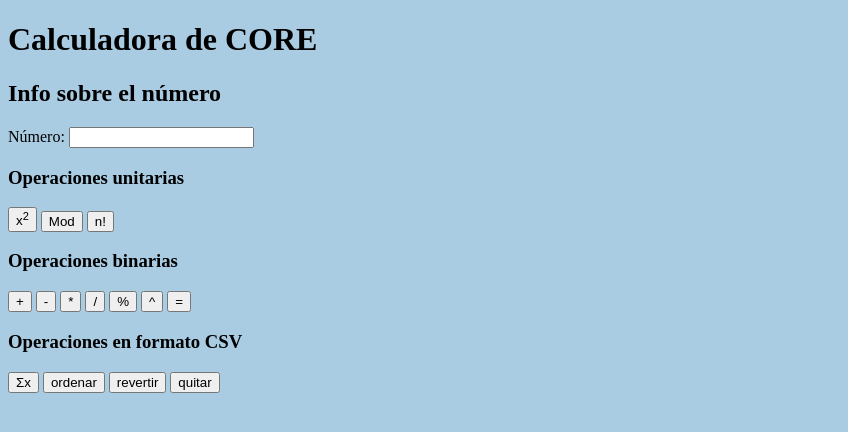
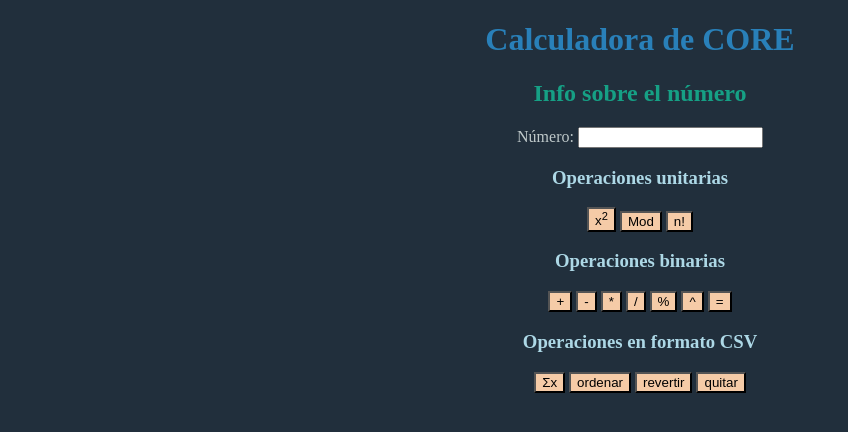
Before and after one commit to PabloAlvarez-ops/Practica_3_PMW, a website: page index.html in a window 1280 px wide. Shown: the whole page, without its empty margins (0-848 px from the left). Drawn offline with Linux system fonts and the light colour scheme.

Commit message:
Añadido el estilo. Versión final

```diff
--- a/index.html
+++ b/index.html
@@ -9,25 +9,25 @@
 </head>
 
 <body>
-  <div>
+  <div align="center">
   <h1>Calculadora de CORE</h1>
-  <h2 id="info" class="grande" title="Info sobre número"> Info sobre el número </h2>
+  <h2 id="info" class="grande" title="Info sobre número" align="center"> Info sobre el número </h2>
   Número:
   <input type="text" id="pantalla" onclick="vaciar()">
   </div>
 
-  <h3> Operaciones unitarias </h3>
+  <h3 id="OpsUnitarias" align="center"> Operaciones unitarias </h3>
 
-  <div>
+  <div align="center">
   <button id="cuadrado" onclick="cuadrado()">x<sup>2</sup></button>
   <button id="mod" onclick="mod()">Mod</button>
   <button id="factorial" onclick="fact()">n!</button>
   </div>
 
 
-  <h3> Operaciones binarias </h3>
+  <h3 id=OpsBinarias align="center"> Operaciones binarias </h3>
 
-  <div>
+  <div align="center">
   <button id="suma" onclick="add()">+</button>
   <button id="resta" onclick="rest()">-</button>
   <button id="multiplicacion" onclick="mul()">*</button>
@@ -38,9 +38,9 @@
   </div>
 
 
-  <h3> Operaciones en formato CSV </h3>
+  <h3 align="center"> Operaciones en formato CSV </h3>
 
-  <div>
+  <div align="center">
   <button id="sumatorio" onclick="sumatorio()">Σx</button>
   <button id="ordenar" onclick="ordenar()">ordenar</button>
   <button id="revertir" onclick="revertir()">revertir</button>
--- a/script.js
+++ b/script.js
@@ -147,7 +147,6 @@ function eq() { //Al pulsar el boton de igual, en funcion del operador introduci
 }
 
 
-
 // 4. Operaciones en formato CSV //
 
 function sumatorio() {
--- a/style.css
+++ b/style.css
@@ -1,3 +1,20 @@
-body, html {
-  background: #A9CCE3;
+html, body{
+  color: #BFC9CA;
+  background: #212F3C;
 }
+
+h1{
+  color:  #2980B9;
+}
+
+h2{
+  color: #16A085;
+}
+
+h3{
+  color: lightblue;
+}
+
+button{
+  background:#F5CBA7;
+}
```
